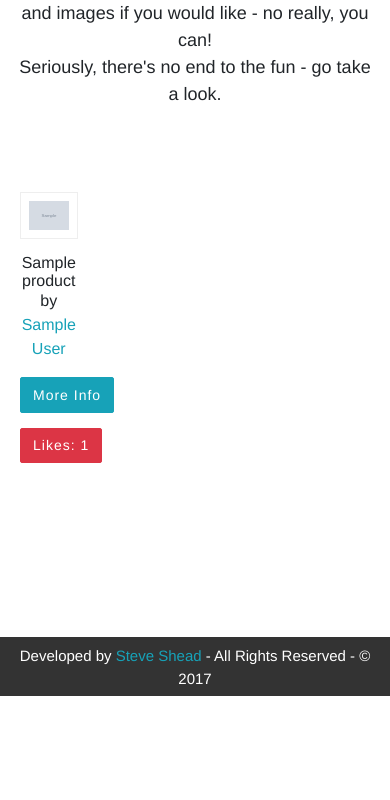
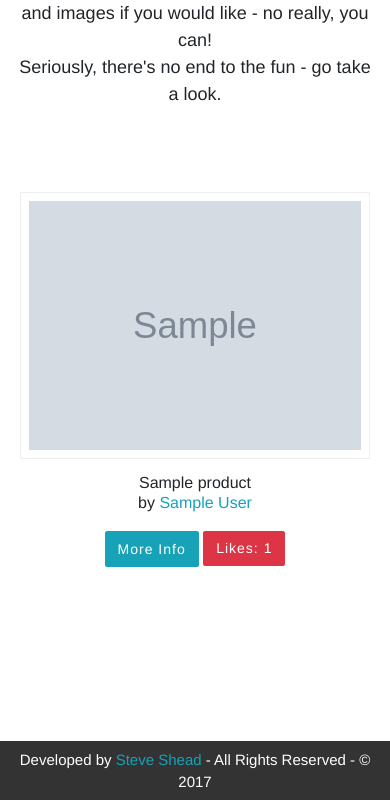
Before and after one commit to steveshead/django-product-app-base, a Django app: template products/templates/product_list.html in a window 390 px wide. Shown: the part 426-1226 px from the top of the page. Before the commit the page ends 1122 px from the top, so only its background shows below. Run offline with Django 3.2, Linux system fonts and the light colour scheme; the template is opened without the code that fills it: values that come from a table or form of the project are taken from there, others are empty; tables that the repository leaves empty hold one stand-in row (values such as "Sample post"); grey boxes marked "Sample" are stand-in pictures; some libraries are stand-ins or nearby versions.

Commit message:
minor adjustments

```diff
--- a/products/templates/product_list.html
+++ b/products/templates/product_list.html
@@ -32,7 +32,7 @@
 		<!-- Looping over each product in the products list -->
 		{% for product in product_list %}
 				<!-- Creating a column for each product card -->
-			<div class="col-3 product-panel">
+			<div class="col-md-3 product-panel">
 			    <div class="product-listing">
 			        <div style="text-align:center;line-height:150%">
 								<a href="/{{product.id}}/">
```
